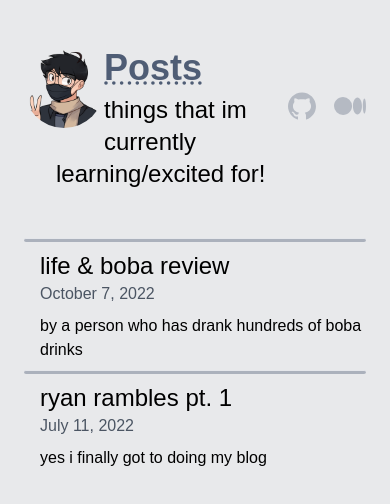
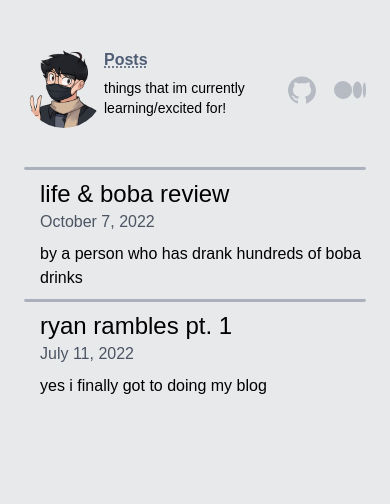
Before and after one commit to ryanchou-dev/website, a Next.js app: page /posts in a window 390 px wide. Shown: the top 504 px of the page. Built offline with nearby package versions, Linux system fonts and the light colour scheme.

Commit message:
text size

```diff
--- a/pages/index.jsx
+++ b/pages/index.jsx
@@ -48,7 +48,7 @@ export default function home({ post_data }) {
             </a>
           </Tippy>
           <h1
-            className={`ml-2 inline text-4xl font-semibold text-head underline decoration-slate-300 decoration-dashed underline-offset-2`}
+            className={`ml-2 inline font-semibold text-head underline decoration-slate-300 decoration-dashed underline-offset-2 sm:text-4xl`}
           >
             Ryan Chou
           </h1>
--- a/pages/posts.jsx
+++ b/pages/posts.jsx
@@ -32,7 +32,7 @@ export default function posts({ post_data }) {
               />
             </a>
           </Link>
-          <div className={`inline text-4xl font-semibold text-head`}>
+          <div className={`inline font-semibold text-head sm:text-4xl`}>
             <p className={`underline decoration-dotted underline-offset-2`}>
               Posts
             </p>
@@ -59,7 +59,9 @@ export default function posts({ post_data }) {
                 />
               </a>
             </div>
-            <p className={`mt-1.5 pl-8 pr-24 text-2xl font-normal text-black`}>
+            <p
+              className={`mt-1.5 pl-8 pr-24 text-sm font-normal text-black sm:text-xl md:text-2xl`}
+            >
               things that im currently learning/excited for!
             </p>
           </div>
--- a/pages/posts/[slug].jsx
+++ b/pages/posts/[slug].jsx
@@ -35,7 +35,9 @@ export default function post({ data }) {
               />
             </a>
           </Link>
-          <div className={`inline text-4xl font-semibold text-head`}>
+          <div
+            className={`inline text-sm font-semibold text-head sm:text-xl md:text-2xl`}
+          >
             <p className={`underline decoration-dotted underline-offset-2`}>
               {data.title}
             </p>
--- a/pages/projects.jsx
+++ b/pages/projects.jsx
@@ -32,7 +32,9 @@ export default function projects() {
               />
             </a>
           </Link>
-          <div className={`-mb-6 inline text-4xl font-semibold text-head`}>
+          <div
+            className={`-mb-6 inline text-sm font-semibold text-head sm:text-xl md:text-2xl`}
+          >
             <p className={` underline decoration-dotted underline-offset-2`}>
               Projects
             </p>
```
